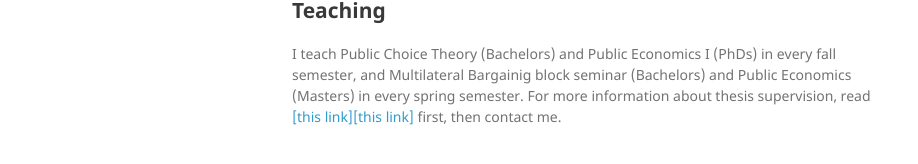
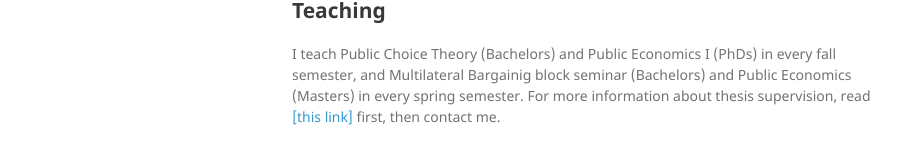
Before and after one commit to kimdukgyoo/kimdukgyoo.github.io, a Jekyll site: the page built from index.md, in a window 1280 px wide and 900 px high, scrolled down 506 px. Shown: the part 703-867 px from the top of the window, without its empty margins (178-1096 px from the left). Built offline with Jekyll 4.4.1, drawn with Linux system fonts in a browser that asks for light colours; our own code applies the rules of GitHub Pages for plain Markdown files.

Commit message:
Update index.md

```diff
--- a/index.md
+++ b/index.md
@@ -35,7 +35,7 @@
 * <a href="https://kimdukgyoo.github.io/PDFfiles/CoinStrategyandCharitableGiving.pdf" target="_blank"> The Coin Strategy and Charitable Giving</a> A shorter summary: I ran a field experiment on charitable giving. 16,000 solitication letters were sent, and only one donation was received. I still like the idea and the experimental design though.
 
 ## Teaching
-I teach Public Choice Theory (Bachelors) and Public Economics I (PhDs) in every fall semester, and Multilateral Bargainig block seminar (Bachelors) and Public Economics (Masters) in every spring semester. For more information about thesis supervision, read <a href="./thesisFAQ.md">[this link]</a>[[this link]](./thesisFAQ.md) first, then contact me.
+I teach Public Choice Theory (Bachelors) and Public Economics I (PhDs) in every fall semester, and Multilateral Bargainig block seminar (Bachelors) and Public Economics (Masters) in every spring semester. For more information about thesis supervision, read [[this link]](./thesisFAQ.md) first, then contact me.
 
 <!--
 click [here](BAthesis.md).
```
